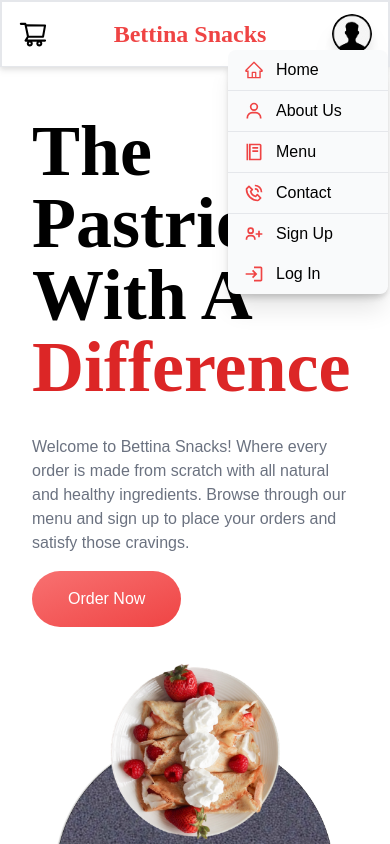
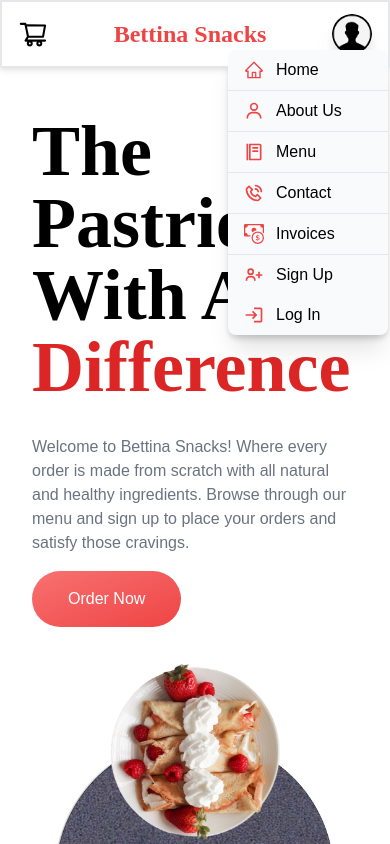
Before and after one commit to 208-code-titans/bettina-snacks, a React (Create React App) app: page / in a window 390 px wide. Both pictures are taken after a click on the picture 351 px from the left and 34 px from the top of the page. Shown: the top 844 px of the page. Built offline with nearby package versions, Linux system fonts and the light colour scheme.

Commit message:
feat: :sparkles: invoices page

```diff
--- a/src/components/Header/Header.jsx
+++ b/src/components/Header/Header.jsx
@@ -8,6 +8,7 @@ import {
 	MENU,
 	CONTACT,
 	DASHBOARD,
+	INVOICES,
 } from '../../constants/routes'
 import { person, personLg } from '../images'
 import { motion } from 'framer-motion'
@@ -17,6 +18,7 @@ import { useStateValue } from '../../context/StateProvider'
 import { AiOutlineShoppingCart } from 'react-icons/ai'
 import { MdLogin, MdLogout, MdOutlineDashboardCustomize } from 'react-icons/md'
 import { BiUserPlus, BiFoodMenu, BiUser, BiPhoneCall } from 'react-icons/bi'
+import { BsCashCoin } from 'react-icons/bs'
 import { AiOutlineHome } from 'react-icons/ai'
 
 const Header = () => {
@@ -155,7 +157,16 @@ const Header = () => {
 									>
 										<MdLogout className='text-xl text-red-500' />
 										Logout
-									</p>
+								</p>
+								<Link
+											to={INVOICES}
+											onClick={() => setIsMenu(false)}
+										>
+											<p className='border-b cursor-pointer hover:bg-gray-100 px-4 py-2 duration-100 transition-all ease-in-out flex items-center gap-3 text-base'>
+												<BsCashCoin className='text-xl text-red-500' />
+												Invoices
+											</p>
+										</Link>
 								</motion.div>
 							) : (
 								<motion.div
@@ -291,6 +302,15 @@ const Header = () => {
 										Contact
 									</li>
 								</Link>
+								<Link
+									to={INVOICES}
+									onClick={() => setIsMenu(false)}
+								>
+									<li className='text-base  hover:text-headingColor duration-100 transition-all ease-in-out cursor-pointer px-4 py-2 hover:bg-gray-100 border-b gap-3 flex items-center'>
+										<BsCashCoin className='text-xl text-red-500' />
+										Invoices
+									</li>
+								</Link>
 							</motion.ul>
 							{/* If user is logged in display logout else display sign in and sign up */}
 							{(user && user !== undefined) || user !== null ? (
```
